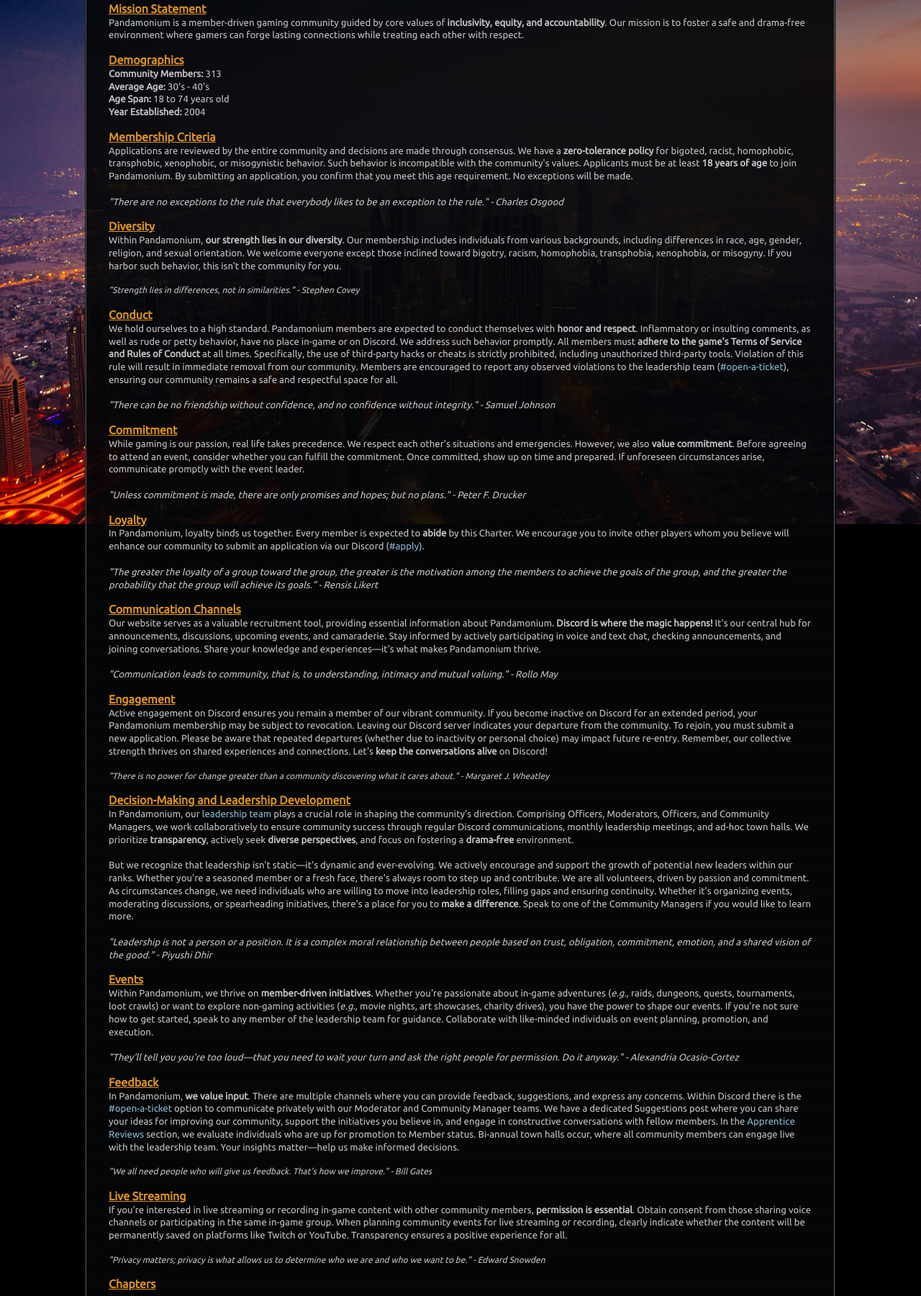
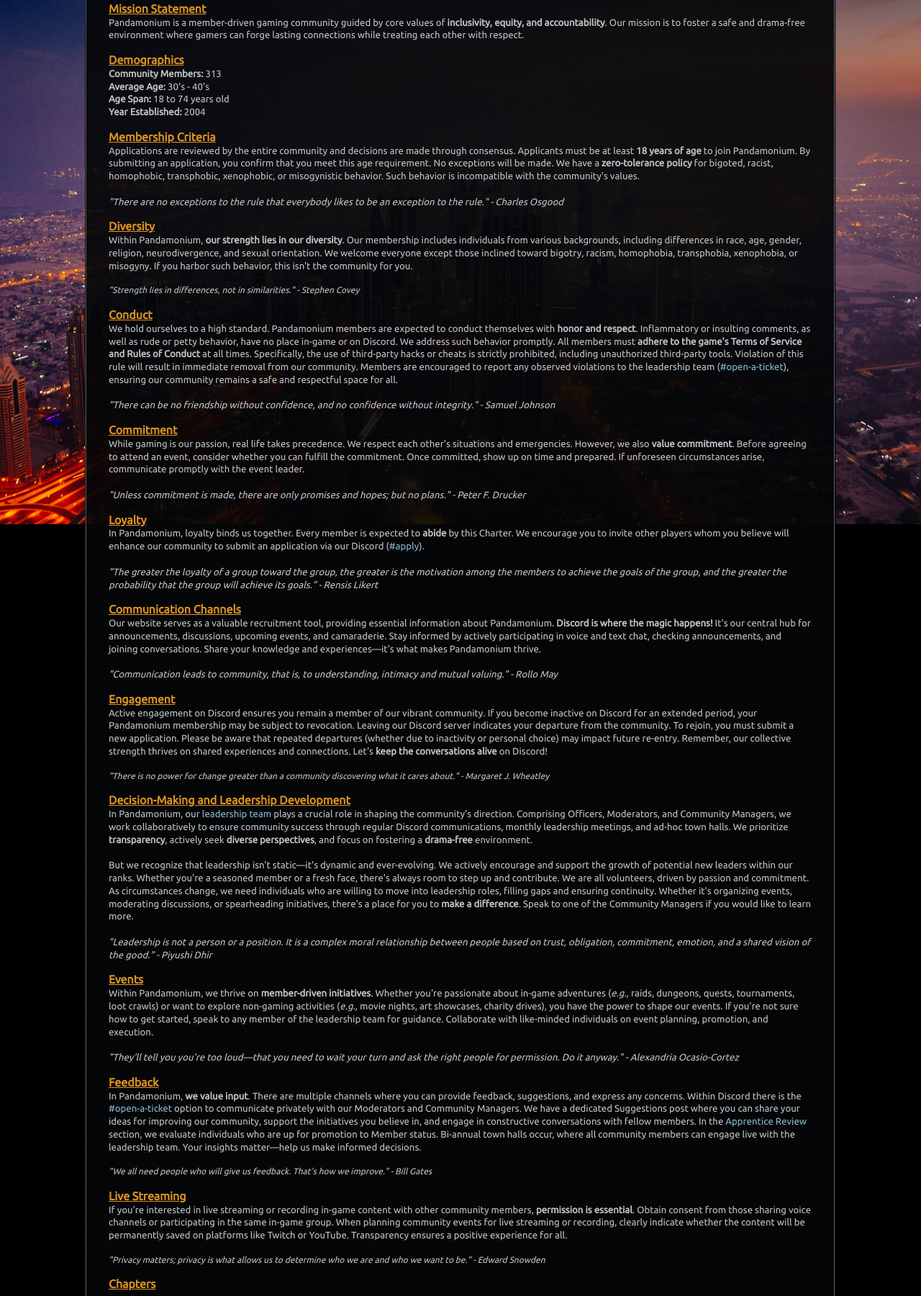
Before and after one commit to pandagamers/pandagamers, a plain HTML site: page charter.html in a window 1280 px wide. Shown: the part 217-2017 px from the top of the page at 72% size. Drawn offline with Linux system fonts and the light colour scheme.

Commit message:
Add files via upload

```diff
--- a/charter.html
+++ b/charter.html
@@ -575,13 +575,13 @@
                                             <a id="membership" name="Membership Criteria"></a>
                                             <br>
                                             <b><span style="color:#dd9323; font-size:16px"><u>Membership Criteria</u></span></b><br>
-                                            <span style="font-size:13.2px">Applications are reviewed by the entire community and decisions are made through consensus. We have a <b>zero-tolerance policy</b> for bigoted, racist, homophobic, transphobic, xenophobic, or misogynistic behavior. Such behavior is incompatible with the community's values. Applicants must be at least <b>18 years of age</b> to join Pandamonium. By submitting an application, you confirm that you meet this age requirement. No exceptions will be made.<br>
+                                            <span style="font-size:13.2px">Applications are reviewed by the entire community and decisions are made through consensus. Applicants must be at least <b>18 years of age</b> to join Pandamonium. By submitting an application, you confirm that you meet this age requirement. No exceptions will be made. We have a <b>zero-tolerance policy</b> for bigoted, racist, homophobic, transphobic, xenophobic, or misogynistic behavior. Such behavior is incompatible with the community's values.<br>
                                             <br>
                                             <i>"There are no exceptions to the rule that everybody likes to be an exception to the rule." - Charles Osgood</i></span><br>
                                             <a id="diversity" name="Diversity"></a>
                                             <br>
                                             <b><span style="color:#dd9323; font-size:16px"><u>Diversity</u></span></b><br>
-                                            <span style="font-size:13.2px">Within Pandamonium, <b>our strength lies in our diversity</b>. Our membership includes individuals from various backgrounds, including differences in race, age, gender, religion, and sexual orientation. We welcome everyone except those inclined toward bigotry, racism, homophobia, transphobia, xenophobia, or misogyny. If you harbor such behavior, this isn't the community for you.</span><br>
+                                            <span style="font-size:13.2px">Within Pandamonium, <b>our strength lies in our diversity</b>. Our membership includes individuals from various backgrounds, including differences in race, age, gender, religion, neurodivergence, and sexual orientation. We welcome everyone except those inclined toward bigotry, racism, homophobia, transphobia, xenophobia, or misogyny. If you harbor such behavior, this isn't the community for you.</span><br>
                                             <br>
                                             <i>"Strength lies in differences, not in similarities." - Stephen Covey</i></span><br>
                                             <a id="conduct" name="Conduct"></a>
@@ -617,7 +617,7 @@
                                             <a id="decision" name="Decision-Making and Leadership Development"></a>
                                             <br>
                                             <b><span style="color:#dd9323; font-size:16px"><u>Decision-Making and Leadership Development</u></span></b><br>
-                                            <span style="font-size:13.2px">In Pandamonium, our <a target=newwindow href="leadership.html">leadership team</a> plays a crucial role in shaping the community's direction. Comprising Officers, Moderators, Officers, and Community Managers, we work collaboratively to ensure community success through regular Discord communications, monthly leadership meetings, and ad-hoc town halls. We prioritize <b>transparency</b>, actively seek <b>diverse perspectives</b>, and focus on fostering a <b>drama-free</b> environment.<br>
+                                            <span style="font-size:13.2px">In Pandamonium, our <a target=newwindow href="leadership.html">leadership team</a> plays a crucial role in shaping the community's direction. Comprising Officers, Moderators, and Community Managers, we work collaboratively to ensure community success through regular Discord communications, monthly leadership meetings, and ad-hoc town halls. We prioritize <b>transparency</b>, actively seek <b>diverse perspectives</b>, and focus on fostering a <b>drama-free</b> environment.<br>
                                             <br>
                                             But we recognize that leadership isn't static—it's dynamic and ever-evolving. We actively encourage and support the growth of potential new leaders within our ranks. Whether you're a seasoned member or a fresh face, there's always room to step up and contribute. We are all volunteers, driven by passion and commitment. As circumstances change, we need individuals who are willing to move into leadership roles, filling gaps and ensuring continuity. Whether it's organizing events, moderating discussions, or spearheading initiatives, there's a place for you to <b>make a difference</b>. Speak to one of the Community Managers if you would like to learn more.<br>
                                             <br>
@@ -631,7 +631,7 @@
                                             <a id="feedback" name="Feedback"></a>
                                             <br>
                                             <b><span style="color:#dd9323; font-size:16px"><u>Feedback</u></span></b><br>
-                                            <span style="font-size:13.2px">In Pandamonium, <b>we value input</b>. There are multiple channels where you can provide feedback, suggestions, and express any concerns. Within Discord there is the <a target=newwindow href="https://discord.com/channels/204984438596042752/985222513640497233">#open-a-ticket</a> option to communicate privately with our Moderator and Community Manager teams. We have a dedicated <a target=newwindow href="https://discord.com/channels/204984438596042752/1235628639186325534"></a>Suggestions</a> post where you can share your ideas for improving our community, support the initiatives you believe in, and engage in constructive conversations with fellow members. In the <a target=newwindow href="https://discord.com/channels/204984438596042752/1050943107866300507">Apprentice Reviews</a> section, we evaluate individuals who are up for promotion to Member status. Bi-annual town halls occur, where all community members can engage live with the leadership team. Your insights matter—help us make informed decisions.</span><br>
+                                            <span style="font-size:13.2px">In Pandamonium, <b>we value input</b>. There are multiple channels where you can provide feedback, suggestions, and express any concerns. Within Discord there is the <a target=newwindow href="https://discord.com/channels/204984438596042752/985222513640497233">#open-a-ticket</a> option to communicate privately with our Moderators and Community Managers. We have a dedicated <a target=newwindow href="https://discord.com/channels/204984438596042752/1235628639186325534"></a>Suggestions</a> post where you can share your ideas for improving our community, support the initiatives you believe in, and engage in constructive conversations with fellow members. In the <a target=newwindow href="https://discord.com/channels/204984438596042752/1050943107866300507">Apprentice Review</a> section, we evaluate individuals who are up for promotion to Member status. Bi-annual town halls occur, where all community members can engage live with the leadership team. Your insights matter—help us make informed decisions.</span><br>
                                             <br>
                                             <i>"We all need people who will give us feedback. That's how we improve." - Bill Gates</i></span><br>
                                             <a id="streaming" name="Live Streaming"></a>
@@ -660,7 +660,7 @@
                                             <br>
                                             <b><span style="color:#dd9323; font-size:16px"><u>Ranks</u></span></b><br>
 				                                    <span style="font-size:13.2px"><span style="color:#b19cd9"><i><b>Apprentice</b></i></span></span><br>
-                                            <span style="font-size:13.2px">An Apprentice is an individual who has applied for membership through the required channels, has agreed to abide by the published community charter, and has been welcomed into Pandamonium for a trial period during which time the Apprentice will be evaluated for compatibility and integrity. Apprentices may participate in all events for which they are eligible and may engage in conversation across all Discord channels to which they have access (note that while being active on Discord is encouraged for all community members, it is particularly important during the apprenticeship period because the community needs to determine whether the individual is a good fit). An Apprentice may be promoted to full membership upon recommendation by any member in good standing and after a period of no less (though typically longer) than 2 weeks.</span><br>
+                                            <span style="font-size:13.2px">An Apprentice is an individual who has applied for membership through the required channels, has agreed to abide by the published community charter, and has been welcomed into Pandamonium for a trial period during which time the Apprentice will be evaluated for compatibility and integrity. Apprentices may participate in all events for which they are eligible and may engage in conversation across all Discord channels to which they have access (note that while being active on Discord is encouraged for all community members, it is particularly important during the apprenticeship period because the community needs to determine whether the individual is a good fit). An Apprentice may be promoted to full membership upon recommendation by any Member or Senior Member and after a period of no less (though typically longer) than 30 days.</span><br>
                                             <br>
                                             <span style="font-size:13.2px"><b><span style="color:#2ecc71"><i>Member</i></span></b></span><br>
                                             <span style="font-size:13.2px">A Member is an individual who has completed the apprenticeship phase and has been approved for full membership by the leadership team. If a Member leaves the Pandamonium Discord server they must reapply for membership should they wish to return to the community.</span><br>
@@ -669,7 +669,7 @@
                                             <span style="font-size:13.2px">A Senior Member is an esteemed member who has demonstrated long-standing commitment and dedication to the community. Though the bestowing of this rank is sometimes subjective and dealt with on a case-by-case basis, the general guidelines include being a community member for 18+ months and generally active in voice and text chat on Pandamonium's Discord server. If a Senior Member leaves the Pandamonium Discord server, that is reflective of a decision to leave the community and they must reapply for membership should they wish to return.</span><br>
                                             <br>
                                             <span style="font-size:13.2px"><b><span style="color:#d6c91a"><i>Officer</i></span></b></span><br>
-                                            <span style="font-size:13.2px">An Officer is an active participant within their Formal Chapter or the community generally. They are involved in community oversight and policy implementation. Though specific duties vary from person to person and chapter to chapter, they may include inviting and welcoming new apprentices, assisting members with general information, providing valuable and significant content to our Discord, organizing events, and creating a positive environment in-game and on Discord. Within each Formal Chapter, there is a single leader responsible for the organization and in-game administration of the chapter they oversee and those Officers who coordinate with them. Working with their officer teams, they are the ultimate decision-makers for the chapter, within the charter's guidelines. If the game requires a single person to be named as the community organizer, they fill this role. More than one leader can exist for a chapter, if necessary. Officers are selected on an as-needed basis.</span><br>
+                                            <span style="font-size:13.2px">An Officer is an active participant within their Formal Chapter or the community generally. They are involved in community oversight and policy implementation. Though specific duties vary from person to person and chapter to chapter, they may include inviting and welcoming new apprentices, assisting members with general information, providing valuable and significant content to our Discord, and creating a positive environment in-game and on Discord. Within each Formal Chapter, there is a single leader responsible for the organization and in-game administration of the chapter they oversee and those Officers who coordinate with them. Working with their officer teams, they are the ultimate decision-makers for the chapter, within the charter's guidelines. If the game requires a single person to be named as the community organizer, they fill this role. More than one leader can exist for a chapter, if necessary. Officers are selected on an as-needed basis.</span><br>
                                             <br>
                                             <span style="font-size:13.2px"><b><span style="color:#22918b"><i>Moderator</i></span></b></span><br>
                                             <span style="font-size:13.2px">A Moderator is responsible for Discord moderation. They monitor the interchange of contributors and make decisions regarding content, ensuring compliance with the community Charter and Discord rules. They are responsible for processing community applications and membership administration duties. Moderators are selected on an as-needed basis.</span><br>
```
